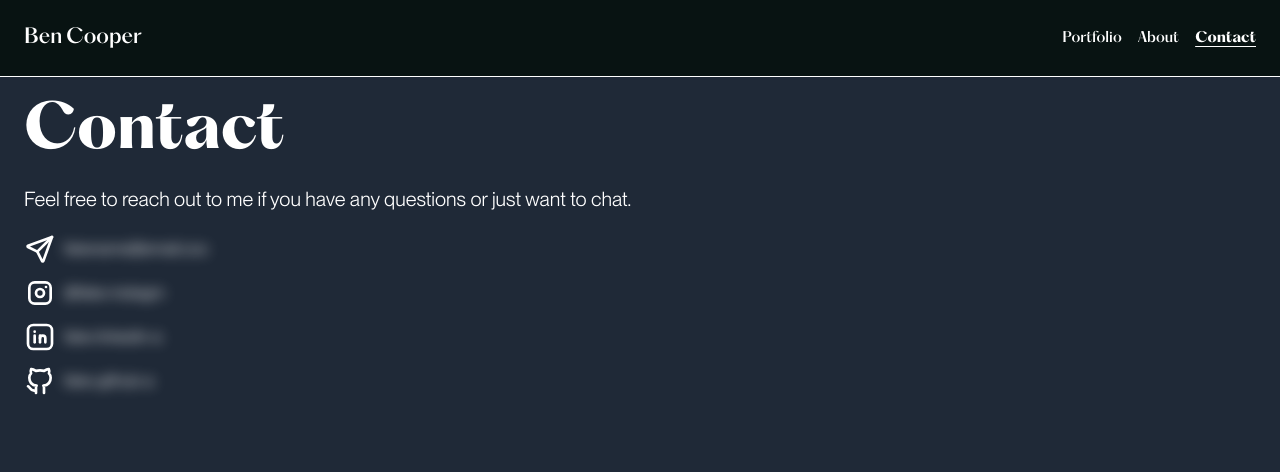
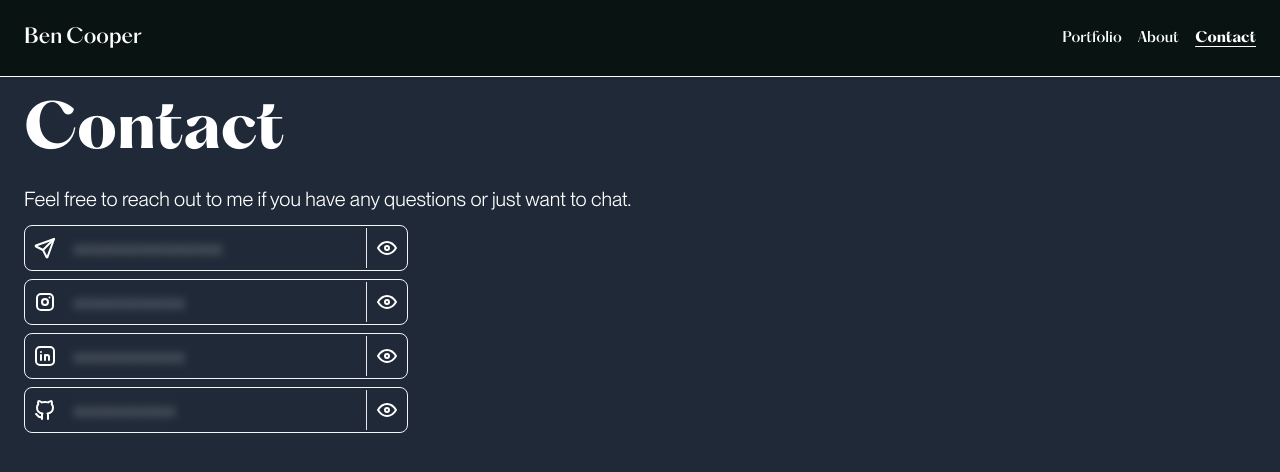
Before and after one commit to ben-coo-per/personal-website, a SvelteKit app: page /contact in a window 1280 px wide. Shown: the top 472 px of the page. Built offline with nearby package versions, Linux system fonts and the light colour scheme.

Commit message:
cleaned up contact page & made contact reveals

```diff
--- /dev/null
+++ b/src/components/ContactReveal.svelte
@@ -0,0 +1,43 @@
+<script lang="ts">
+	import { IconExternalLink, IconEye } from '@tabler/icons-svelte';
+	import { fade } from 'svelte/transition';
+
+	export let shown: boolean;
+	export let show: () => void;
+	export let value: string;
+	export let link: string;
+	export let isExternal = true;
+
+	const fakeValueOfSameLength = value.replace(/./g, 'x');
+</script>
+
+<div class="text-md flex flex-row justify-between items-center border-gray-100 border rounded-lg">
+	<!-- NOTE: Branding icon should be added in the slot in the parent component -->
+	<div class="flex flex-row gap-4 items-center p-4 sm:p-2 w-full">
+		<slot />
+		{#if !shown}
+			<button
+				on:click={show}
+				class="w-full text-start motion-safe:animate-pulse blur-sm text-xl sm:text-md"
+				>{fakeValueOfSameLength}</button
+			>
+		{:else}
+			<a
+				href={link}
+				class="flex flex-row gap-1 items-center text-xl sm:text-md hover:text-gray-300"
+				target={isExternal ? '_blank' : '_self'}
+				in:fade
+			>
+				{value}
+				{#if isExternal}
+					<IconExternalLink size={16} class="text-gray-400" />
+				{/if}
+			</a>
+		{/if}
+	</div>
+	{#if !shown}
+		<button on:click={show} class="border-l border-gray-200 p-4 sm:p-2" out:fade>
+			<IconEye class="size-8 sm:size-6" />
+		</button>
+	{/if}
+</div>
--- a/src/routes/contact/+page.svelte
+++ b/src/routes/contact/+page.svelte
@@ -5,15 +5,12 @@
 		IconBrandInstagram,
 		IconBrandLinkedin,
 		IconExternalLink,
+		IconEye,
 		IconSend
 	} from '@tabler/icons-svelte';
+	import ContactReveal from '../../components/ContactReveal.svelte';
+	import type { ShownState } from './contact';
 
-	type ShownState = {
-		email: boolean;
-		instagram: boolean;
-		linkedin: boolean;
-		github: boolean;
-	};
 	let shownState: ShownState = {
 		email: false,
 		instagram: false,
@@ -30,63 +27,43 @@
 	<div class="container mx-auto relative">
 		<h1 class="text-6xl font-serif font-bold">Contact</h1>
 		<div class=" mt-6 flex flex-col gap-3">
-			<p class="text-xl mb-2">
+			<p class="text-xl">
 				Feel free to reach out to me if you have any questions or just want to chat.
 			</p>
-			<div class="text-md flex flex-row items-center gap-2">
-				<IconSend size={32} />
-				{#if !shownState.email}
-					<button on:click={() => show('email')} class="animate-blur">fakename@email.coo</button>
-				{:else}
-					<a href="mailto:me@bencooper.xyz" class="flex flex-row gap-1 items-center">
-						me@bencooper.xyz
-					</a>
-				{/if}
-			</div>
-			<div class="text-md flex flex-row items-center gap-2">
-				<IconBrandInstagram size={32} />
-				{#if !shownState.instagram}
-					<button on:click={() => show('instagram')} class="animate-blur">@fake-instagm</button>
-				{:else}
-					<a
-						href="https://www.instagram.com/ben.coo.per/"
-						target="_blank"
-						class="flex flex-row gap-1 items-center"
-					>
-						@ben.coo.per
-						<IconExternalLink size={16} class="text-gray-400" />
-					</a>
-				{/if}
-			</div>
-			<div class="text-md flex flex-row items-center gap-2">
-				<IconBrandLinkedin size={32} />
-				{#if !shownState.linkedin}
-					<button on:click={() => show('linkedin')} class="animate-blur">fake-linkedin-a</button>
-				{:else}
-					<a
-						href="https://www.linkedin.com/in/ben-a-cooper/"
-						class="flex flex-row gap-1 items-center"
-						target="_blank"
-					>
-						ben-a-cooper
-						<IconExternalLink size={16} class="text-gray-400" />
-					</a>
-				{/if}
-			</div>
-			<div class="text-md flex flex-row items-center gap-2">
-				<IconBrandGithub size={32} />
-				{#if !shownState.github}
-					<button on:click={() => show('github')} class="animate-blur">fake-github-a</button>
-				{:else}
-					<a
-						href="https://github.com/ben-coo-per"
-						class="flex flex-row gap-1 items-center"
-						target="_blank"
-					>
-						ben-coo-per
-						<IconExternalLink size={16} class="text-gray-400" />
-					</a>
-				{/if}
+			<div class="flex flex-col gap-2 container max-w-sm">
+				<ContactReveal
+					shown={shownState.email}
+					show={() => show('email')}
+					value="me@bencooper.xyz"
+					link="mailto:me@bencooper.xyz"
+					isExternal={false}
+				>
+					<IconSend class="size-8 sm:size-6 flex-shrink-0" />
+				</ContactReveal>
+				<ContactReveal
+					shown={shownState.instagram}
+					show={() => show('instagram')}
+					value="@ben.coo.per"
+					link="https://www.instagram.com/ben.coo.per/"
+				>
+					<IconBrandInstagram class="size-8 sm:size-6 flex-shrink-0" />
+				</ContactReveal>
+				<ContactReveal
+					shown={shownState.linkedin}
+					show={() => show('linkedin')}
+					value="ben-a-cooper"
+					link="https://www.linkedin.com/in/ben-a-cooper/"
+				>
+					<IconBrandLinkedin class="size-8 sm:size-6 flex-shrink-0" />
+				</ContactReveal>
+				<ContactReveal
+					shown={shownState.github}
+					show={() => show('github')}
+					value="ben-coo-per"
+					link="https://github.com/ben-coo-per"
+				>
+					<IconBrandGithub class="size-8 sm:size-6 flex-shrink-0 " />
+				</ContactReveal>
 			</div>
 		</div>
 	</div>
--- /dev/null
+++ b/src/routes/contact/contact.d.ts
@@ -0,0 +1,6 @@
+export type ShownState = {
+	email: boolean;
+	instagram: boolean;
+	linkedin: boolean;
+	github: boolean;
+};
--- a/src/routes/project/[slug]/+page.svelte
+++ b/src/routes/project/[slug]/+page.svelte
@@ -28,8 +28,16 @@
 		{#if project.gallery}
 			<div class="md:h-screen">
 				<h1 class="text-6xl font-serif font-bold">{project.title}</h1>
-				<h3 class="text-2xl font-sans">{project.subtitle}</h3>
-				<p class="mt-6 text-md md:w-1/3 lg:w-1/2">{project.mainDescription}</p>
+				<h3
+					class="text-2xl font-sans md:w-min md:whitespace-nowrap md:pr-4 rounded-xl relative bg-gray-800 bg-opacity-50 z-10"
+				>
+					{project.subtitle}
+				</h3>
+				<p
+					class="mt-6 text-md md:w-1/3 lg:w-1/2 py-2 relative bg-gray-800 rounded-xl bg-opacity-50 z-10"
+				>
+					{project.mainDescription}
+				</p>
 				{#if project.mainImage}
 					<img
 						class="md:absolute top-2 md:-top-4 right-0 md:w-2/3"
@@ -45,7 +53,7 @@
 					{#if item._type === 'image'}
 						<img class="w-full my-6" src={urlFor(item).width(IMG_WIDTH).url()} alt="product" />
 					{:else if item.text}
-						<p class="text-lg my-6">
+						<p class="text-lg my-6 py-2 bg-gray-800 bg-opacity-50">
 							{item.text}
 						</p>
 					{/if}
--- a/tailwind.config.js
+++ b/tailwind.config.js
@@ -4,16 +4,11 @@ export default {
 	theme: {
 		extend: {
 			animation: {
-				gradient: 'gradient 8s linear infinite',
-				blur: 'blur 2s linear infinite alternate'
+				gradient: 'gradient 8s linear infinite'
 			},
 			keyframes: {
 				gradient: {
 					to: { 'background-position': '200% center' }
-				},
-				blur: {
-					'0%': { filter: 'blur(6px)' },
-					'100%': { filter: 'blur(7px)' }
 				}
 			},
 			colors: {
```
